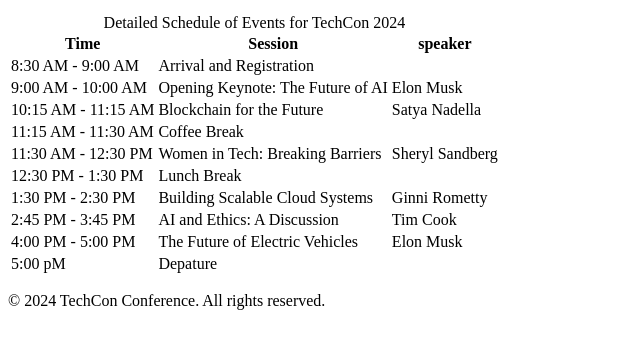
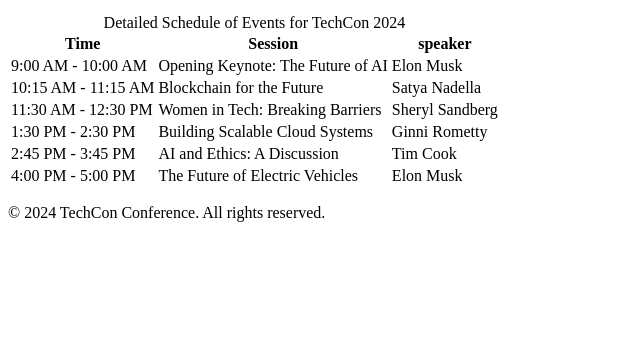
Before and after one commit to Alle4n/TechCon_HTML, a plain HTML site: page techcon_website/schedule.html in a window 1280 px wide. Shown: the part 154-502 px from the top of the page, without its empty margins (0-640 px from the left). Drawn offline with Linux system fonts and the light colour scheme.

```diff
--- a/techcon_website/schedule.html
+++ b/techcon_website/schedule.html
@@ -29,10 +29,6 @@
             </thead>
             <tbody>
                 <tr>
-                    <td>8:30 AM - 9:00 AM</td>
-                    <td>Arrival and Registration</td>
-                </tr>
-                <tr>
                     <td>9:00 AM - 10:00 AM</td>
                     <td>Opening Keynote: The Future of AI</td>
                     <td>Elon Musk</td>
@@ -43,17 +39,9 @@
                     <td>Satya Nadella</td>
                 </tr>
                 <tr>
-                    <td>11:15 AM - 11:30 AM</td>
-                    <td>Coffee Break</td>
-                </tr>
-                <tr>
                     <td>11:30 AM - 12:30 PM</td>
                     <td>Women in Tech: Breaking Barriers</td>
                     <td>Sheryl Sandberg</td>
-                </tr>
-                <tr>
-                    <td>12:30 PM - 1:30 PM</td>
-                    <td>Lunch Break</td>
                 </tr>
                 <tr>
                     <td>1:30 PM - 2:30 PM</td>
@@ -70,10 +58,6 @@
                     <td>The Future of Electric Vehicles</td>
                     <td>Elon Musk</td>
                 </tr>
-                <tr>
-                    <td>5:00 pM</td>
-                    <td>Depature</td>
-                </tr>
             </tbody>
         </table>
     </main>
```
